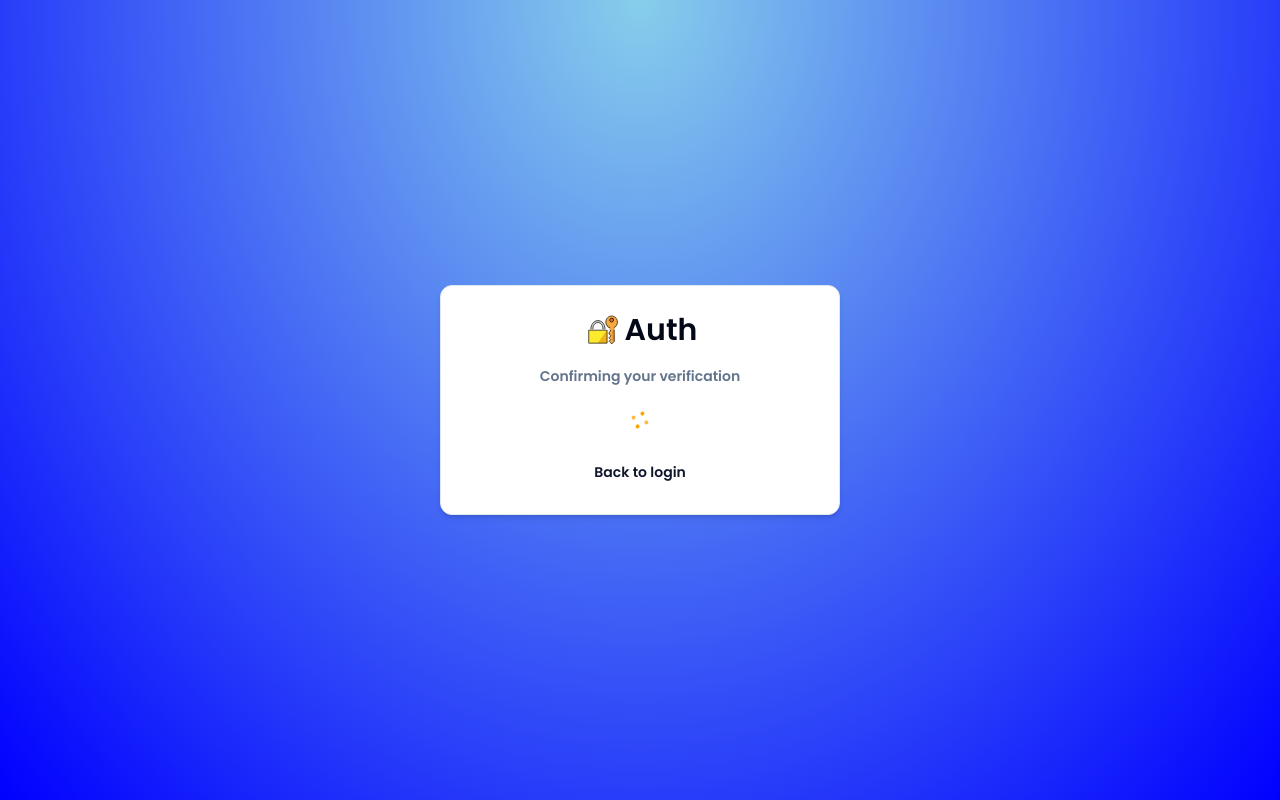
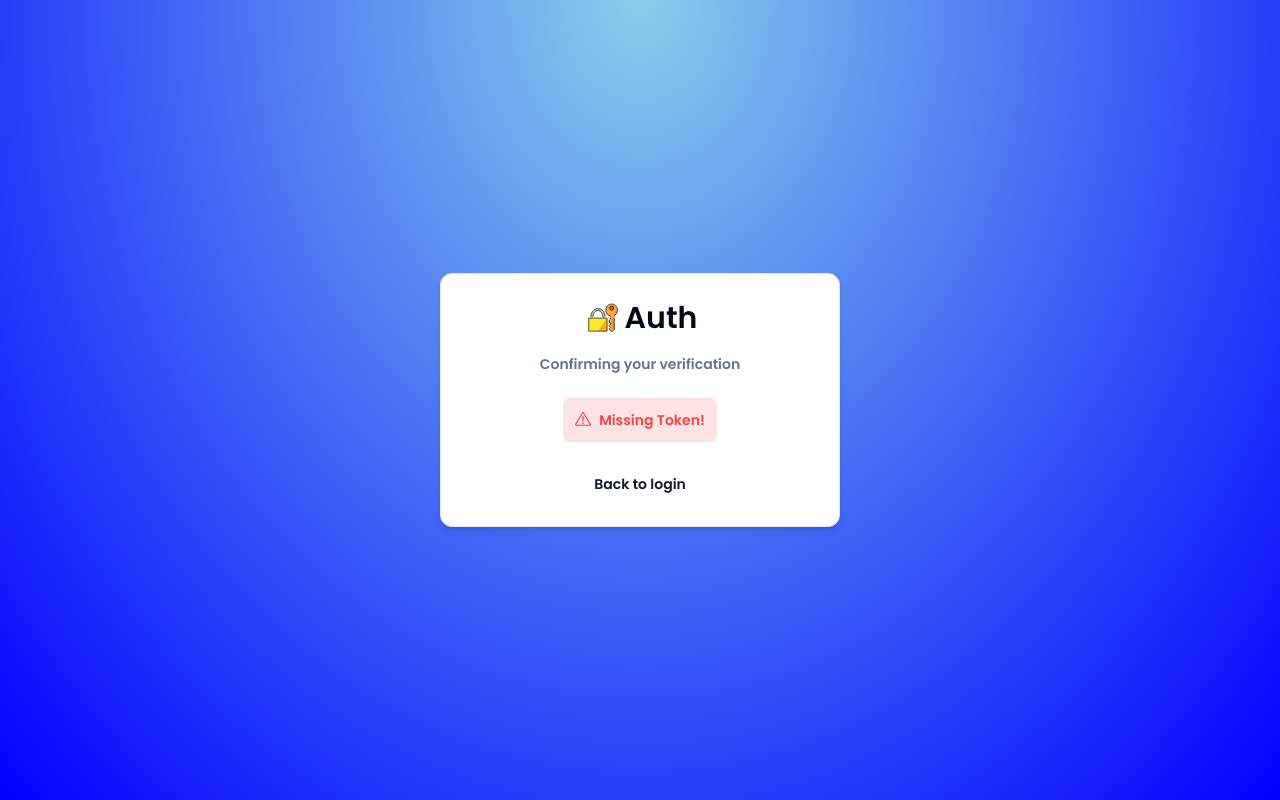
Before and after one commit to Navishh/auth-next, a Next.js app: page /auth/new-verification in a window 1280 px wide. Built offline with nearby package versions, Linux system fonts and the light colour scheme.

Commit message:
chore: minor fix

```diff
--- a/components/auth/new-verification-form.tsx
+++ b/components/auth/new-verification-form.tsx
@@ -1,24 +1,56 @@
 "use client";
 import { newVerification } from "@/actions/new-verification";
 import { useSearchParams } from "next/navigation";
-import { useCallback, useEffect } from "react";
+import { useCallback, useEffect, useState } from "react";
 import { HashLoader } from "react-spinners";
+import { FormError } from "../form-error";
+import { FormSuccess } from "../form-success";
 import { CardWrapper } from "./card-wrapper";
 
 export const NewVerificationForm = () => {
+  const [error, setError] = useState<string | undefined>();
+
+  const [success, setSuccess] = useState<string | undefined>();
+
   const searchParams = useSearchParams();
 
   const token = searchParams.get("token");
 
+  // const onSubmit = useCallback(() => {
+  //   if (!token) {
+  //     setError("Missing Token!");
+  //     return;
+  //   }
+
+  //   newVerification(token);
+  //   .then((data) => {
+  //     setSuccess(data.success);
+  //     setError(data.error);
+  //   })
+  // }, [token]);
+
+  // useEffect(() => {
+  //   onSubmit();
+  // }, [onSubmit]);
   const onSubmit = useCallback(() => {
-    if (!token) return;
-    newVerification(token);
+    if (!token) {
+      setError("Missing Token!");
+      return;
+    }
+
+    newVerification(token)
+      .then((data) => {
+        setSuccess(data.success);
+        setError(data.error);
+      })
+      .catch(() => {
+        setError("Something went wrong!");
+      });
   }, [token]);
 
   useEffect(() => {
     onSubmit();
   }, [onSubmit]);
-
   return (
     <CardWrapper
       headerLabel="Confirming your verification"
@@ -26,7 +58,9 @@
       backButtonHref="/auth/login"
     >
       <div className="flex items-center w-full justify-center">
-        <HashLoader size={20} color="orange" />
+        {!success && !error && <HashLoader size={20} color="orange" />}
+        <FormSuccess message={success} />
+        <FormError message={error} />
       </div>
     </CardWrapper>
   );
```
Also changed, not shown: actions/new-verification.ts (+1 -30 lines).
